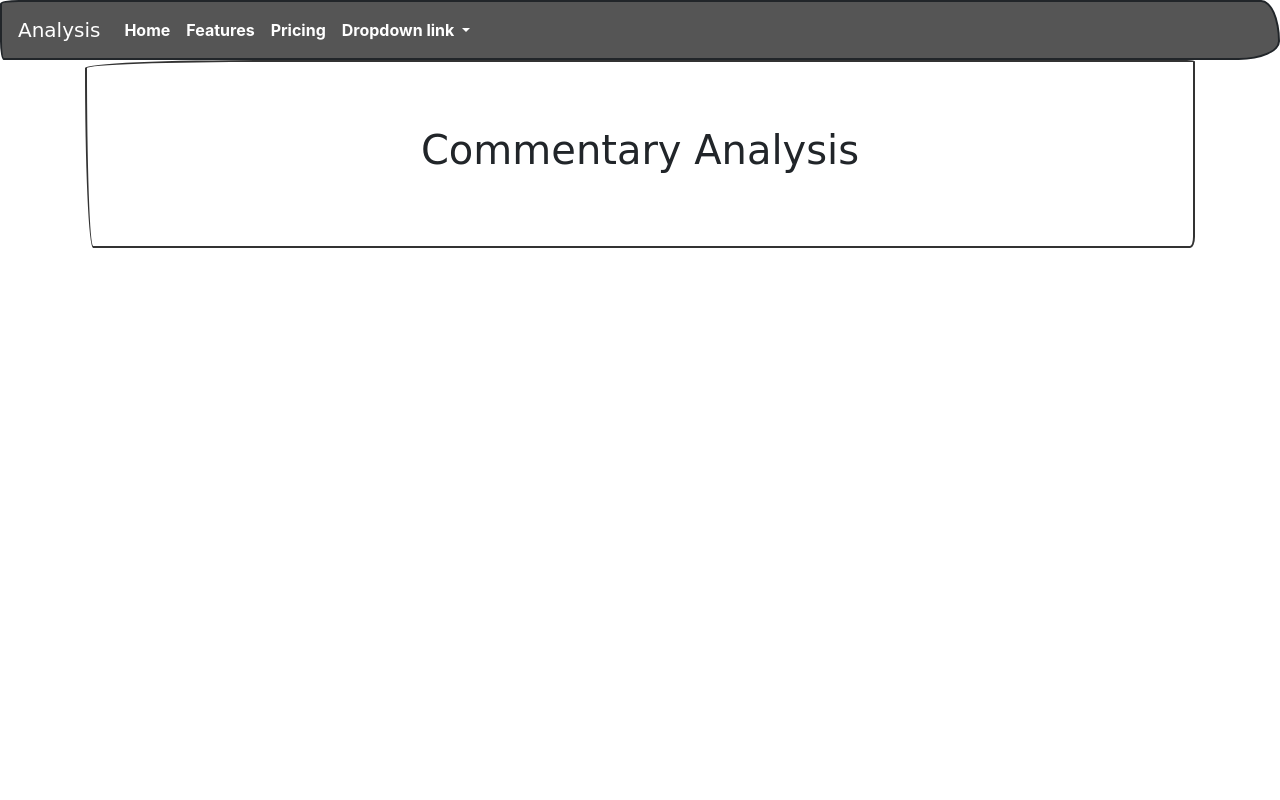
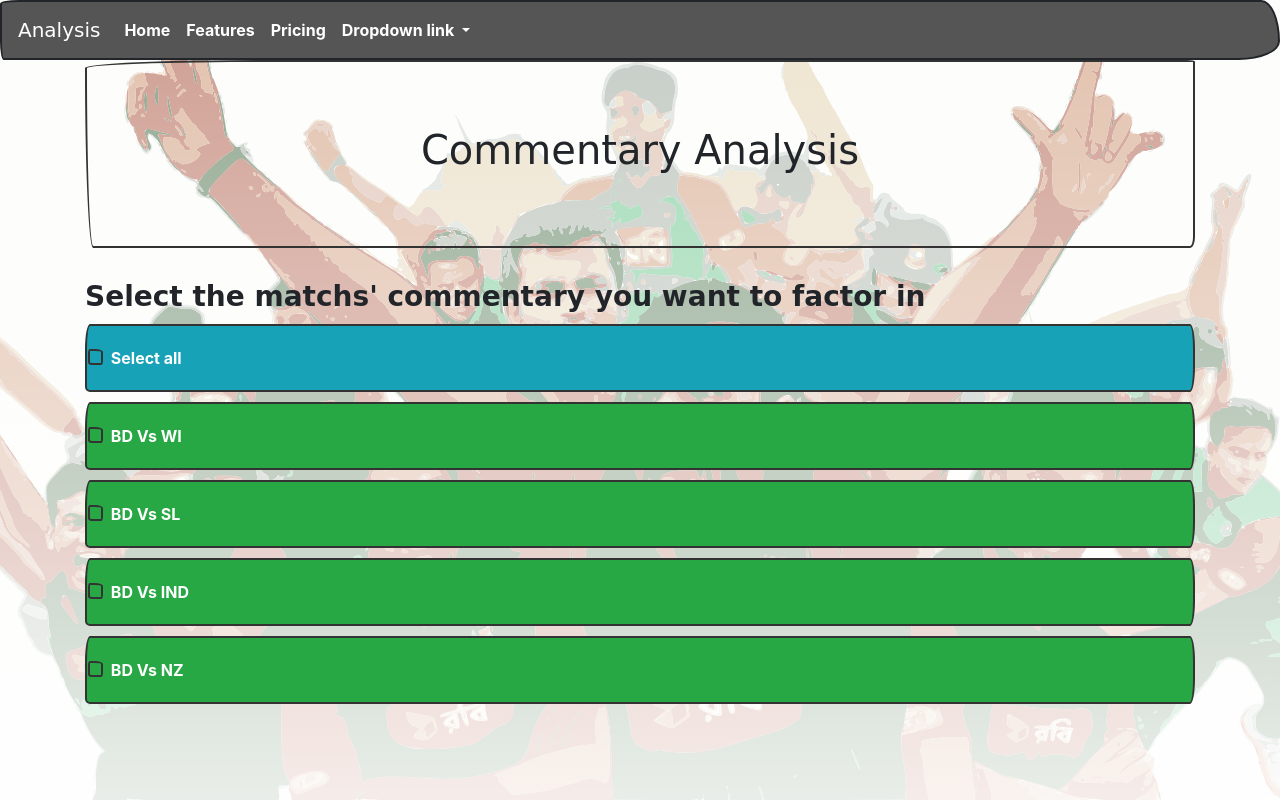
Before and after one commit to phase7/finterface, a plain HTML site: page index.html in a window 1280 px wide. Drawn offline with nearby package versions, Linux system fonts and the light colour scheme; a web font is replaced by a local one.

Commit message:
added these a main css file a favicon a background image a placeholder template of the matches as checkboxes

```diff
--- /dev/null
+++ b/css/main.css
@@ -0,0 +1,11 @@
+body {
+  background: linear-gradient(rgba(255,255,255,.5), rgba(255,255,255,.9)),url('../bg.svg') no-repeat center center fixed;
+  -webkit-background-size: cover;
+  -moz-background-size: cover;
+  background-size: cover;
+  -o-background-size: cover;
+}
+
+.card{
+	margin-top: 10px;
+}
--- a/index.html
+++ b/index.html
@@ -2,13 +2,15 @@
 	<head>
 		<meta charset="utf-8">
     <meta name="viewport" content="width=device-width, initial-scale=1, shrink-to-fit=no">
+    <link rel="icon" type="image/png" href="./favico.png">
 	<link rel="stylesheet" href="css/bootstrap.min.css">
+  <link rel="stylesheet" href="css/main.css">
 
 	<title>Commentary Analysis</title>
 
 	</head>
 
-	<body>
+	<body class="body-bg">
 
 		<nav class="navbar navbar-expand-lg navbar-dark bg-dark">
   <a class="navbar-brand" href="#">Analysis</a>
@@ -45,6 +47,55 @@
 
 		<div class="container">
 			<div class="jumbotron text-center"> <h1>Commentary Analysis</h1></div>
+
+      <h3><b>Select the matchs' commentary you want to factor in</b></h3>
+
+    <form>
+
+      <a class="card bg-info text-white">
+        <div class="card-body">
+          <div class="checkbox">
+            <input type="checkbox" id="all" name="matchid[]" value="1101"> Select all
+          </div>
+        </div>
+      </a>
+
+      <a class="card bg-success text-white">
+        <div class="card-body">
+          <div class="checkbox">
+            <input type="checkbox" name="matchid[]" value="1101"> BD Vs WI
+          </div>
+        </div>
+      </a>
+
+      <a class="card bg-success text-white">
+        <div class="card-body">
+          <div class="checkbox">
+            <input type="checkbox" name="matchid[]" value="1101"> BD Vs SL
+          </div>
+        </div>
+      </a>
+
+
+      <a class="card bg-success text-white">
+        <div class="card-body">
+          <div class="checkbox">
+            <input type="checkbox" name="matchid[]" value="1101"> BD Vs IND
+          </div>
+        </div>
+      </a>
+
+
+      <a class="card bg-success text-white">
+        <div class="card-body">
+          <div class="checkbox">
+            <input type="checkbox" name="matchid[]" value="1101"> BD Vs NZ
+          </div>
+        </div>
+      </a>
+
+    </form>
+  </div>
 		</div>
 
 
@@ -54,5 +105,11 @@
 		<script src="https://code.jquery.com/jquery-3.3.1.slim.min.js" integrity="sha384-q8i/X+965DzO0rT7abK41JStQIAqVgRVzpbzo5smXKp4YfRvH+8abtTE1Pi6jizo" crossorigin="anonymous"></script>
 		<script src="https://cdnjs.cloudflare.com/ajax/libs/popper.js/1.14.7/umd/popper.min.js" integrity="sha384-UO2eT0CpHqdSJQ6hJty5KVphtPhzWj9WO1clHTMGa3JDZwrnQq4sF86dIHNDz0W1" crossorigin="anonymous"></script>
 		<script src="https://stackpath.bootstrapcdn.com/bootstrap/4.3.1/js/bootstrap.min.js" integrity="sha384-JjSmVgyd0p3pXB1rRibZUAYoIIy6OrQ6VrjIEaFf/nJGzIxFDsf4x0xIM+B07jRM" crossorigin="anonymous"></script>
+    <script type="text/javascript">
+      $('#all').change(function() {
+          var checkboxes = $(this).closest('form').find(':checkbox');
+          checkboxes.prop('checked', $(this).is(':checked'));
+      });
+    </script>
 	</body>
 </html>
```
Also changed, not shown: bg.svg (added), favico.png (added).
